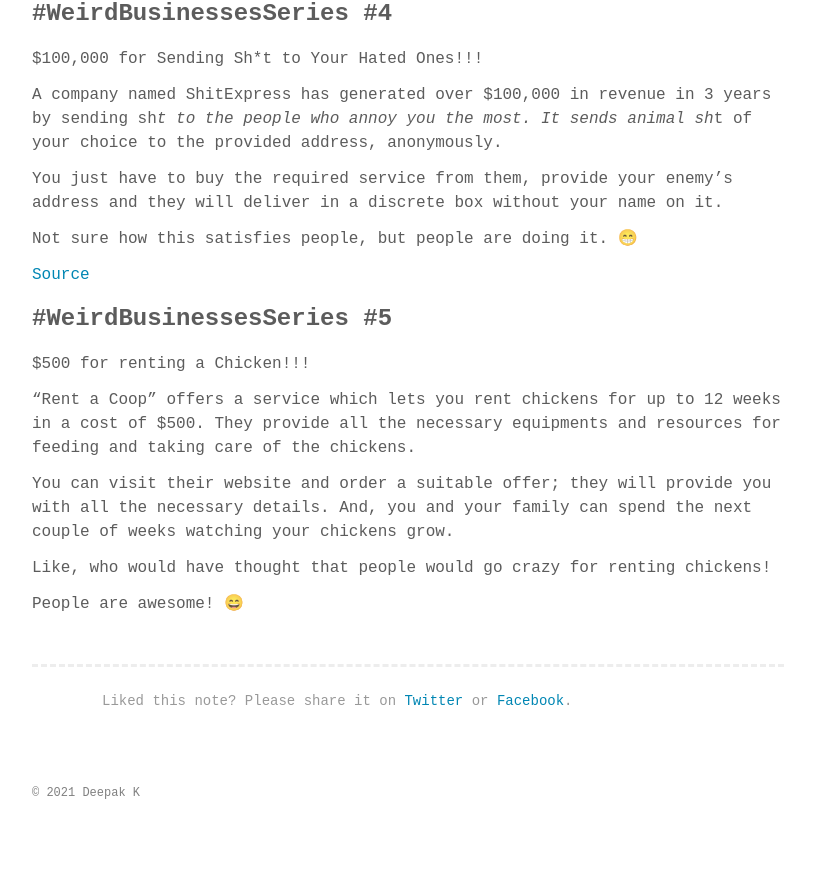
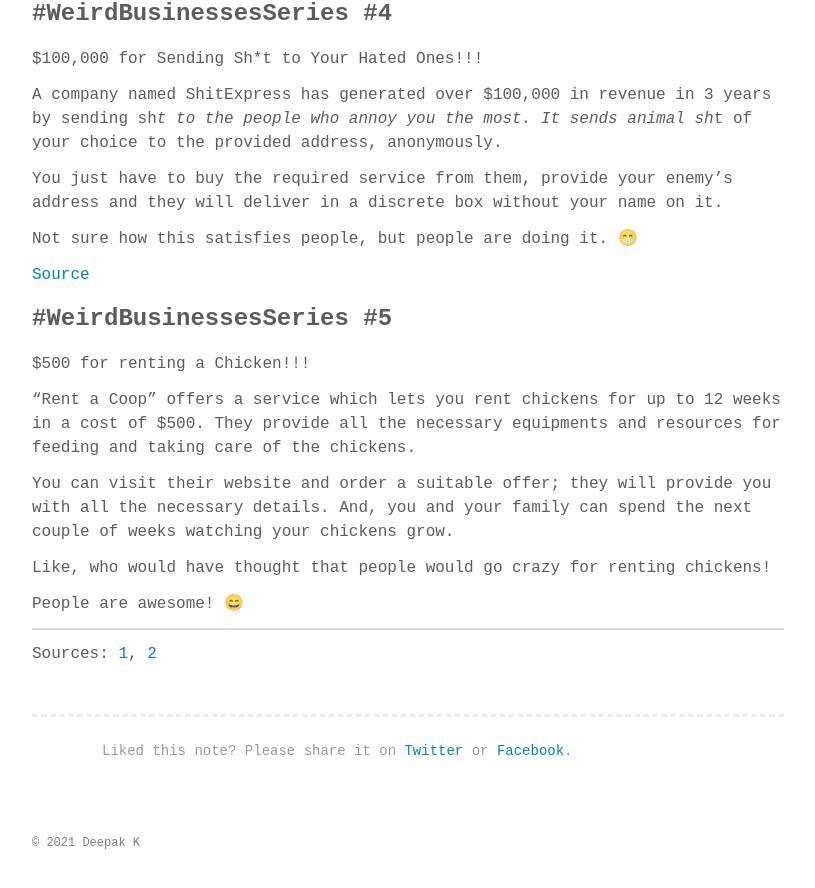
Before and after one commit to deepakness/deepak-notes-jk, a Jekyll site: the page built from _posts/2021-01-17-weird-businesses.md, in a window 1280 px wide and 900 px high, scrolled down 1288 px. Shown: the top 888 px of the window, without its empty margins (232-1047 px from the left). Built offline with Jekyll 4.4.1, drawn with Linux system fonts in a browser that asks for light colours; some web fonts are replaced; before the commit the page ends 2138 px from its top, so only the background shows below that.

Commit message:
new note

```diff
--- a/_posts/2021-01-17-weird-businesses.md
+++ b/_posts/2021-01-17-weird-businesses.md
@@ -72,3 +72,8 @@ You can visit their website and order a suitable offer; they will provide you wi
 Like, who would have thought that people would go crazy for renting chickens!
 
 People are awesome! 😄
+
+
+---
+
+Sources: [1](https://www.producthunt.com/golden-kitty-awards-2020/wtf), [2](https://ebizfacts.com/weird-creative-ways-to-make-money-online/)
```
